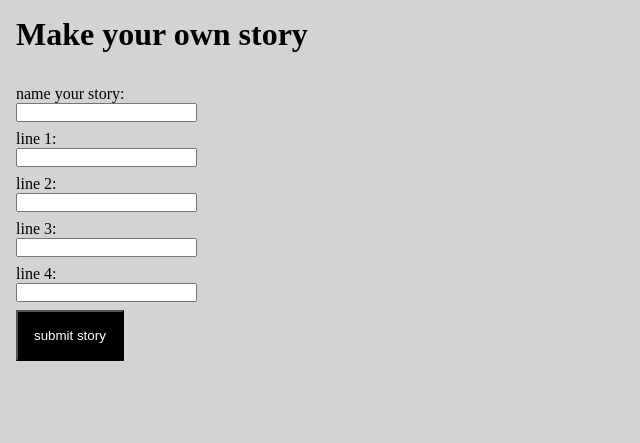
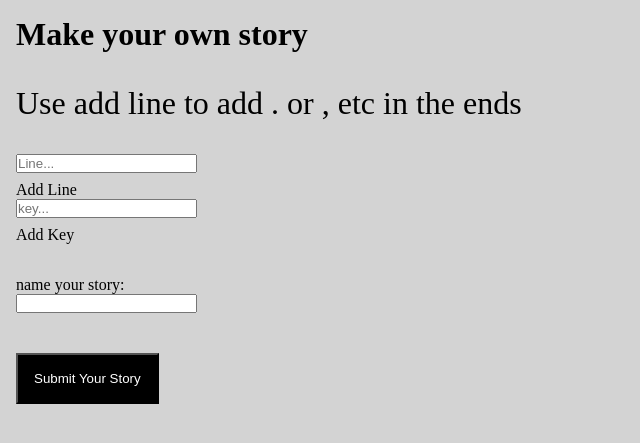
Before and after one commit to 000xzhou/Flask-Fundamentals, a Flask app: page /make_your_own_story in a window 1280 px wide. Shown: the part 50-493 px from the top of the page, without its empty margins (0-640 px from the left). Run offline with Flask 2, Linux system fonts and the light colour scheme.

Commit message:
added make own story mode

```diff
--- a/flask-madlibs/app.py
+++ b/flask-madlibs/app.py
@@ -1,51 +1,48 @@
-from flask import Flask, request, render_template, redirect
+from flask import Flask, request, render_template, redirect, jsonify
 from stories import *
 
 app = Flask(__name__)
 
-
+# home
 @app.route('/')
 def index():
    return render_template("index.html", story_templates = story_templates)
 
+# to input story form keys
 @app.route('/story_form', methods=["POST"])
 def story_form():
    selected_option = request.form['story']
-   print(selected_option)
-   return render_template(f"story_form.html", selected_story = selected_option)
+   story_instance = story_templates[selected_option]
+   words_list = story_instance.prompts
+   print(words_list)
+   return render_template(f"story_form.html", selected_story = selected_option, words_list = words_list)
 
+# to display story
 @app.route('/story', methods=["POST"])
 def storytelling():
-   place = request.form.get("place")
-   noun = request.form.get("noun")
-   verb = request.form.get("verb")
-   adjective = request.form.get("adjective")
-   plural_noun = request.form.get("plural_noun")
    story_value = request.form.get('story_value')
    selected_story = story_templates.get(story_value)
-   # finish_story = story1.generate({"place": place, "verb": verb, "adjective": adjective, "plural_noun": plural_noun, "noun": noun})
-   finish_story = selected_story.generate({
-        "place": place, "noun": noun, "verb": verb,
-        "adjective": adjective, "plural_noun": plural_noun
-   })
+   all_data = {}
+   for key in request.form:
+        all_data[key] = request.form.get(key)
+   finish_story = selected_story.generate(all_data)
    return render_template("story.html", finish_story = finish_story)
 
 # make your own story
 @app.route('/make_your_own_story')
 def make_your_own():
    return render_template("make_your_own_story.html")
-@app.route('/own_story_lines', methods=["POST"])
-def own_story_lines():
-   line1 = request.form.get("line-1")
-   line2 = request.form.get("line-2")
-   line3 = request.form.get("line-3")
-   line4 = request.form.get("line-4")
-   story_name = request.form.get("story_name")
 
-   story_text = f"{line1} {{place}}, {line2} {{adjective}} {{noun}}. {line3} {{verb}} {{plural_noun}}. {line4}."
-   # should get keys like "place", etc from form... and then put it in a form... maybe later
-   story_templates[story_name] = Story(
-   ["place", "noun", "verb", "adjective", "plural_noun"], story_text)
-   return redirect('/')
+@app.route('/submit_own_story', methods=['POST'])
+def submit_story():
+    data = request.json
+    story_title = data.get('story_title')
+    input_keys = data.get('input_keys')
+    input_story = " ".join(data.get('input_story'))
 
-app.run(debug=True)
+    new_story = Story(input_keys, input_story)
+    story_templates[story_title] = new_story
+    return jsonify({"status": "success", "input_keys": input_keys, "input_story": input_story})
+
+if __name__ == "__main__":
+   app.run(debug=True)
--- a/flask-madlibs/static/app.js
+++ b/flask-madlibs/static/app.js
@@ -1,30 +1,70 @@
+// create story
+input_keys = [];
+input_story = [];
+function newElement(inputFieldId) {
+  let inputType = document.createElement("div");
+  let inputValue = document.getElementById(inputFieldId).value;
+  let inputItem = document.createTextNode(inputValue);
+  // console.log("Input Value from", inputFieldId, ":", inputValue);
+  inputType.appendChild(inputItem);
+  if (inputValue === "") {
+    alert("You must write something!");
+  } else {
+    document.getElementById("pharagrapth").appendChild(inputType);
+  }
+  document.getElementById("myLine").value = "";
+  document.getElementById("myKey").value = "";
+
+  // adding into array
+  if (inputFieldId == "myKey") {
+    input_keys.push(inputValue);
+    input_story.push("{" + inputValue + "}");
+  } else {
+    input_story.push(inputValue);
+  }
+}
+
+// when submit story button is pressed submit inputs
 document
-  .getElementById("story_form")
-  .addEventListener("submit", function (event) {
-    event.preventDefault();
-    const form = this;
-    let input1Value = form["place"].value;
-    let input2Value = form["noun"].value;
-    let input3Value = form["verb"].value;
-    let input4Value = form["adjective"].value;
-    let input5Value = form["plural_noun"].value;
-    if (
-      input1Value == "" ||
-      input2Value == "" ||
-      input3Value == "" ||
-      input4Value == "" ||
-      input5Value == ""
-    ) {
-      return console.error("Inputs cannot be empty");
-    } else if (
-      input1Value.length < 3 ||
-      input2Value.length < 3 ||
-      input3Value.length < 3 ||
-      input4Value.length < 3 ||
-      input5Value.length < 3
-    ) {
-      return console.error("Inputs need to be least 3 characters long");
+  .getElementById("submit_own_story")
+  .addEventListener("click", function () {
+    story_title = document.getElementById("story_title").value;
+    if (story_title == "") {
+      alert("You must have a title!");
+    } else if (input_story.length == 0) {
+      alert("You must add at least 1 line!");
+    } else if (input_keys.length == 0) {
+      alert("You must add at least 1 key!");
     } else {
-      return form.submit();
+      sendDataToPython(story_title);
+      window.location.assign("/");
     }
   });
+
+function sendDataToPython(story_title) {
+  // URL of the Python server's endpoint
+  const url = "/submit_own_story";
+
+  // Data to be sent
+  const data = {
+    input_keys: input_keys,
+    input_story: input_story,
+    story_title: story_title,
+  };
+
+  // Use fetch API to send data
+  fetch(url, {
+    method: "POST", // or 'PUT'
+    headers: {
+      "Content-Type": "application/json",
+    },
+    body: JSON.stringify(data),
+  })
+    .then((response) => response.json())
+    .then((data) => {
+      console.log("Success:", data);
+    })
+    .catch((error) => {
+      console.error("Error:", error);
+    });
+}
--- a/flask-madlibs/static/style.css
+++ b/flask-madlibs/static/style.css
@@ -55,3 +55,12 @@
 #story_id {
   display: none;
 }
+
+#pharagrapth {
+  display: flex;
+  gap: 1rem;
+}
+
+.make_own_story_name {
+  padding: 1rem;
+}
--- a/flask-madlibs/templates/make_your_own_story.html
+++ b/flask-madlibs/templates/make_your_own_story.html
@@ -1,17 +1,21 @@
 {% extends 'base.html' %} {% block title %}Make your own{% endblock %} {% block
 content %}
 <h1>Make your own story</h1>
-<form action="/own_story_lines" method="post">
+<p>Use add line to add . or , etc in the ends</p>
+<form action="" method="post" id="form_item">
+  <div>
+    <input type="text" id="myLine" placeholder="Line..." />
+    <span onclick="newElement('myLine')" class="addBtn">Add Line</span>
+  </div>
+  <div>
+    <input type="text" id="myKey" placeholder="key..." />
+    <span onclick="newElement('myKey')" class="addBtn">Add Key</span>
+  </div>
+</form>
+<div class="make_own_story_name">
   <label for="story_name:">name your story:</label>
-  <input type="text" name="story_name" />
-  <label for="line-1:">line 1:</label>
-  <input type="text" name="line-1" />
-  <label for="line-2:">line 2:</label>
-  <input type="text" name="line-2" />
-  <label for="line-3:">line 3:</label>
-  <input type="text" name="line-3" />
-  <label for="line-4:">line 4:</label>
-  <input type="text" name="line-4" />
-  <button type="submit">submit story</button>
-</form>
+  <input type="text" name="story_name" id="story_title" />
+  <p id="pharagrapth"></p>
+  <button id="submit_own_story">Submit Your Story</button>
+</div>
 {% endblock %}
```
Also changed, not shown: flask-madlibs/templates/story_form.html (+4 -10 lines).
